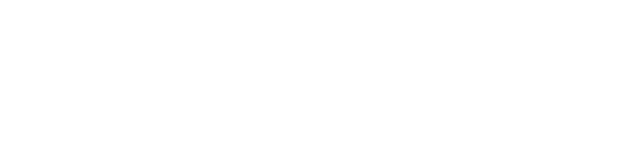
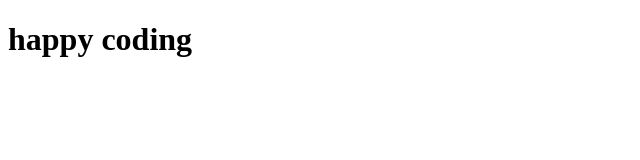
Before and after one commit to Mujeeb4582/git-one, a plain HTML site: page index.html in a window 1280 px wide. Shown: the whole page, without its empty margins (0-640 px from the left). Drawn offline with Linux system fonts and the light colour scheme.

Commit message:
added h1 to index

```diff
--- a/index.html
+++ b/index.html
@@ -5,7 +5,7 @@
         <title>whooo</title>
     </head>
     <body>
-
+        <h1>happy coding</h1>
 
     </body>
 </html>
```
